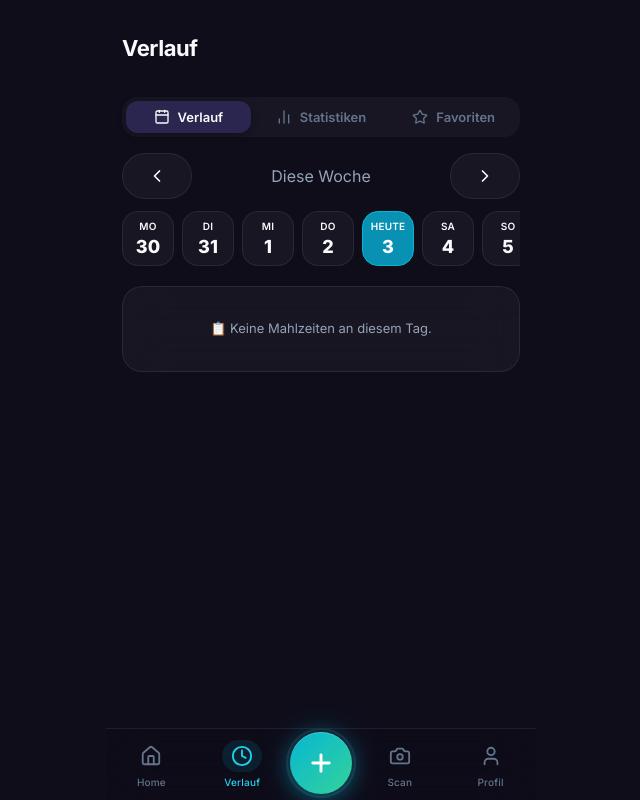
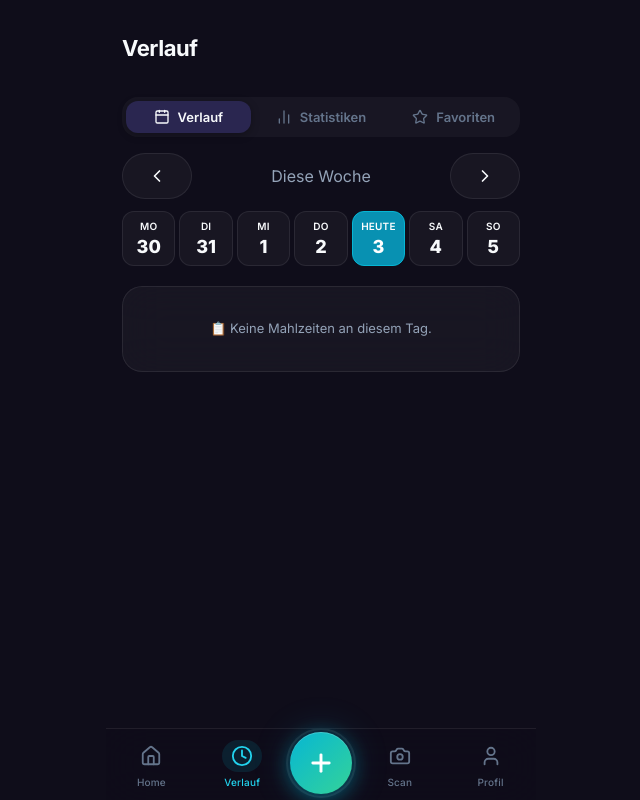
Before and after one commit to strainpedia-coder/MacroLens, a React (Vite) app: page /history in a window 1280 px wide. Shown: the whole page, without its empty margins (319-959 px from the left). Built offline with nearby package versions, Linux system fonts and the light colour scheme.

Commit message:
style: fit 7 history date chips uniformly on screen without scrolling

```diff
--- a/src/pages/History.css
+++ b/src/pages/History.css
@@ -33,29 +33,26 @@
 /* Date Chips */
 .history-dates {
   display: flex;
-  gap: var(--space-sm);
-  overflow-x: auto;
+  gap: var(--space-xs); /* kleinerer Gap für mehr Platz */
+  justify-content: space-between; /* Alle auf eine Breite verteilen */
   padding: var(--space-xs) 0;
-  -ms-overflow-style: none;
-  scrollbar-width: none;
-}
-
-.history-dates::-webkit-scrollbar {
-  display: none;
+  width: 100%;
 }
 
 .date-chip {
+  flex: 1;
   display: flex;
   flex-direction: column;
   align-items: center;
+  justify-content: center;
   gap: 4px;
-  padding: var(--space-sm) var(--space-md);
-  min-width: 52px;
-  border-radius: var(--radius-lg);
+  padding: var(--space-sm) 0;
+  border-radius: var(--radius-md);
   background: var(--surface);
   border: 1.5px solid var(--surface-border);
   transition: all var(--transition-base);
   position: relative;
+  text-align: center;
 }
 
 .date-chip--selected {
```
